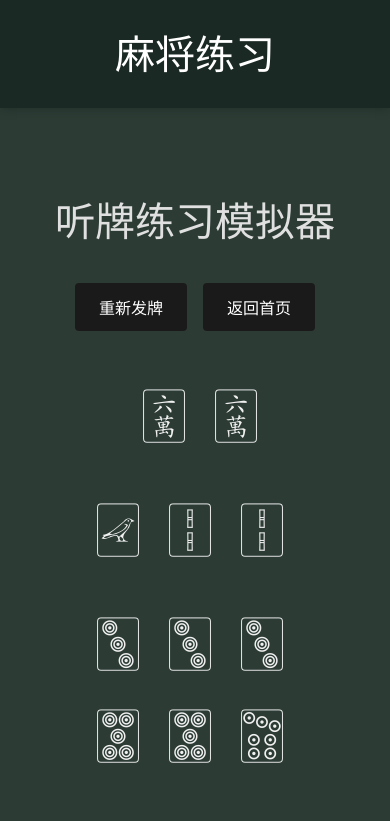
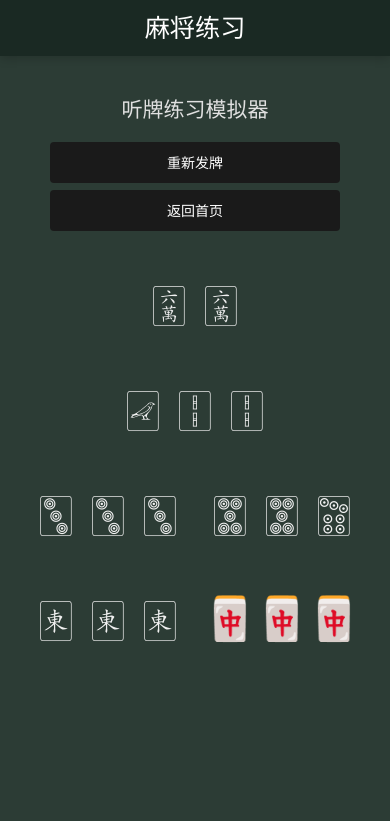
Before and after one commit to valarxu/mahjong_practice, a React (Vite) app: page /mahjong-simulator in a window 390 px wide. Shown: the top 821 px of the page. Built offline with nearby package versions, Linux system fonts and the light colour scheme.

Commit message:
update: 适配手机

```diff
--- a/src/App.css
+++ b/src/App.css
@@ -14,6 +14,10 @@
   color: #f0f0f0;
 }
 
+.app-container.mobile-view {
+  padding: 0;
+}
+
 .app-header {
   background-color: #1a2923;
   color: white;
@@ -21,10 +25,18 @@
   box-shadow: 0 2px 10px rgba(0, 0, 0, 0.2);
 }
 
+.app-container.mobile-view .app-header {
+  padding: 1rem 0.5rem;
+}
+
 .app-header h1 {
   margin: 0;
   font-size: 2.5rem;
   font-weight: bold;
+}
+
+.app-container.mobile-view .app-header h1 {
+  font-size: 1.8rem;
 }
 
 .app-header p {
@@ -86,3 +98,13 @@
 .read-the-docs {
   color: #888;
 }
+
+@media (max-width: 480px) {
+  main {
+    padding: 1rem 0.5rem;
+  }
+
+  .app-header h1 {
+    font-size: 1.8rem;
+  }
+}
--- a/src/App.tsx
+++ b/src/App.tsx
@@ -2,11 +2,14 @@
 import './App.css'
 import MahjongTiles from './components/MahjongTiles'
 import MahjongSimulator from './components/MahjongSimulator'
+import { useDeviceDetect } from './hooks/useDeviceDetect';
 
 function App() {
+  const { isMobile } = useDeviceDetect();
+
   return (
     <BrowserRouter>
-      <div className="app-container">
+      <div className={`app-container ${isMobile ? 'mobile-view' : ''}`}>
         <header className="app-header">
           <h1>麻将练习</h1>
         </header>
--- a/src/components/MahjongSimulator.css
+++ b/src/components/MahjongSimulator.css
@@ -7,9 +7,18 @@
   min-height: 70vh;
 }
 
+.mahjong-simulator.mobile-view {
+  padding: 1rem 0.5rem;
+}
+
 .mahjong-simulator h1 {
   margin-bottom: 2rem;
   color: #e0e0e0;
+}
+
+.mahjong-simulator.mobile-view h1 {
+  font-size: 1.5rem;
+  margin-bottom: 1rem;
 }
 
 .tiles-container {
@@ -78,6 +87,40 @@
 
 .simulator-button:hover, .back-button:hover {
   background-color: #333;
+}
+
+/* 更改移动端麻将牌的大小和布局 */
+.mobile-view .simulator-tile {
+  font-size: 3rem;
+  width: 50px;
+  height: 75px;
+}
+
+.mobile-view .valid-draws .simulator-tile {
+  font-size: 2.5rem;
+  width: 40px;
+  height: 60px;
+}
+
+.mobile-view .buttons-container {
+  flex-direction: column;
+  gap: 0.5rem;
+  width: 100%;
+  align-items: center;
+}
+
+.mobile-view .buttons-container button {
+  width: 80%;
+  margin: 0;
+}
+
+/* 修改移动端面子组间距 */
+.mobile-view .meld-group {
+  margin-right: 5px;
+}
+
+.mobile-view .pair-group {
+  margin-left: 5px;
 }
 
 @media (max-width: 768px) {
--- a/src/components/MahjongSimulator.tsx
+++ b/src/components/MahjongSimulator.tsx
@@ -6,9 +6,11 @@
   allTiles,
   getTileTypeCategory
 } from '../utils/mahjongUtils';
+import { useDeviceDetect } from '../hooks/useDeviceDetect';
 
 const MahjongSimulator: React.FC = () => {
   const navigate = useNavigate();
+  const { isMobile } = useDeviceDetect();
   const [melds, setMelds] = useState<string[][]>([]); // 保存面子信息
   const [pair, setPair] = useState<string[]>([]); // 保存对子信息
   const [intactMelds, setIntactMelds] = useState<number[]>([]); // 保存未被破坏的面子索引
@@ -306,7 +308,7 @@
   let globalIndex = 0;
 
   return (
-    <div className="mahjong-simulator">
+    <div className={`mahjong-simulator ${isMobile ? 'mobile-view' : ''}`}>
       <h1>听牌练习模拟器</h1>
 
       <div className="buttons-container">
--- a/src/components/MahjongTiles.css
+++ b/src/components/MahjongTiles.css
@@ -5,6 +5,11 @@
   padding: 20px;
   max-width: 800px;
   margin: 0 auto;
+}
+
+.mahjong-container.mobile-view {
+  padding: 10px;
+  gap: 15px;
 }
 
 .tile-section {
@@ -75,3 +80,23 @@
 .navigate-button:hover {
   background-color: #333;
 }
+
+.mobile-view .tile-section {
+  padding: 10px;
+}
+
+.mobile-view .tile-section h3 {
+  font-size: 1rem;
+}
+
+.mobile-view .tile {
+  font-size: 2rem;
+  width: 35px;
+  height: 45px;
+  padding: 3px;
+}
+
+.mobile-view .navigate-button {
+  padding: 0.6rem 1.2rem;
+  font-size: 0.9rem;
+}
--- a/src/components/MahjongTiles.tsx
+++ b/src/components/MahjongTiles.tsx
@@ -1,9 +1,11 @@
 import React from 'react';
 import { useNavigate } from 'react-router-dom';
 import './MahjongTiles.css';
+import { useDeviceDetect } from '../hooks/useDeviceDetect';
 
 const MahjongTiles: React.FC = () => {
   const navigate = useNavigate();
+  const { isMobile } = useDeviceDetect();
   // 麻将牌的emoji
   const tiles = {
     // 万子
@@ -25,7 +27,7 @@
   };
 
   return (
-    <div className="mahjong-container">
+    <div className={`mahjong-container ${isMobile ? 'mobile-view' : ''}`}>
       <div className="button-container">
         <button className="navigate-button" onClick={handleButtonClick}>
           听牌练习
--- /dev/null
+++ b/src/hooks/useDeviceDetect.ts
@@ -0,0 +1,35 @@
+import { useState, useEffect } from 'react';
+
+interface DeviceInfo {
+  isMobile: boolean;
+  isTablet: boolean;
+  isDesktop: boolean;
+}
+
+export function useDeviceDetect(): DeviceInfo {
+  const [deviceInfo, setDeviceInfo] = useState<DeviceInfo>({
+    isMobile: false,
+    isTablet: false,
+    isDesktop: true
+  });
+
+  useEffect(() => {
+    const handleResize = () => {
+      const width = window.innerWidth;
+      setDeviceInfo({
+        isMobile: width < 480,
+        isTablet: width >= 480 && width < 768,
+        isDesktop: width >= 768
+      });
+    };
+
+    // 初始检测
+    handleResize();
+
+    // 监听窗口大小变化
+    window.addEventListener('resize', handleResize);
+    return () => window.removeEventListener('resize', handleResize);
+  }, []);
+
+  return deviceInfo;
+}
--- a/src/index.css
+++ b/src/index.css
@@ -79,3 +79,30 @@
 ::-webkit-scrollbar-thumb:hover {
   background: #555;
 }
+
+/* 添加媒体查询优化移动端布局 */
+@media (max-width: 480px) {
+  :root {
+    font-size: 14px;
+  }
+
+  body {
+    min-width: unset;
+  }
+
+  h1 {
+    font-size: 1.8em;
+  }
+
+  button {
+    padding: 0.5em 1em;
+  }
+}
+
+/* 优化触摸交互 */
+@media (pointer: coarse) {
+  button {
+    min-height: 44px;
+    min-width: 44px;
+  }
+}
```
